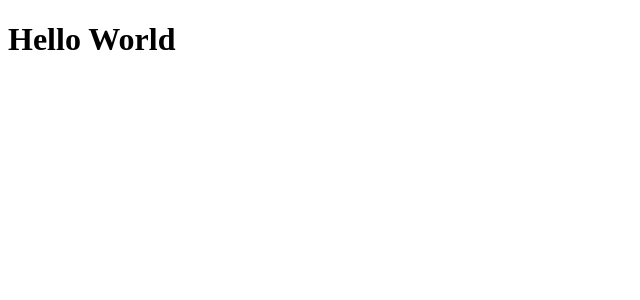
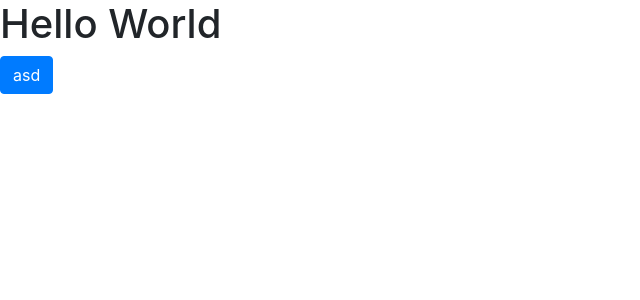
Before and after one commit to turfanda/AngAppUdemy, an Angular app: page / in a window 1280 px wide. Shown: the top 300 px of the page, without its empty margins (0-640 px from the left). Built offline with nearby package versions, Linux system fonts and the light colour scheme.

Commit message:
basic settings

```diff
--- a/angular.json
+++ b/angular.json
@@ -23,7 +23,8 @@
               "src/assets"
             ],
             "styles": [
-              "src/styles.css"
+              "src/styles.css",
+              "node_modules/bootstrap/dist/css/bootstrap.min.css"
             ],
             "scripts": []
           },
--- a/src/app/app.component.html
+++ b/src/app/app.component.html
@@ -1 +1,2 @@
 <h1>Hello World</h1>
+<button type="button" class="btn btn-primary">asd</button>
--- a/src/styles.css
+++ b/src/styles.css
@@ -1 +1,4 @@
 /* You can add global styles to this file, and also import other style files */
+h1{
+    color:red;
+}
```
Also changed, not shown: package.json (+6 -5 lines), 1 other file (tests, documents, lock files or other folders).
